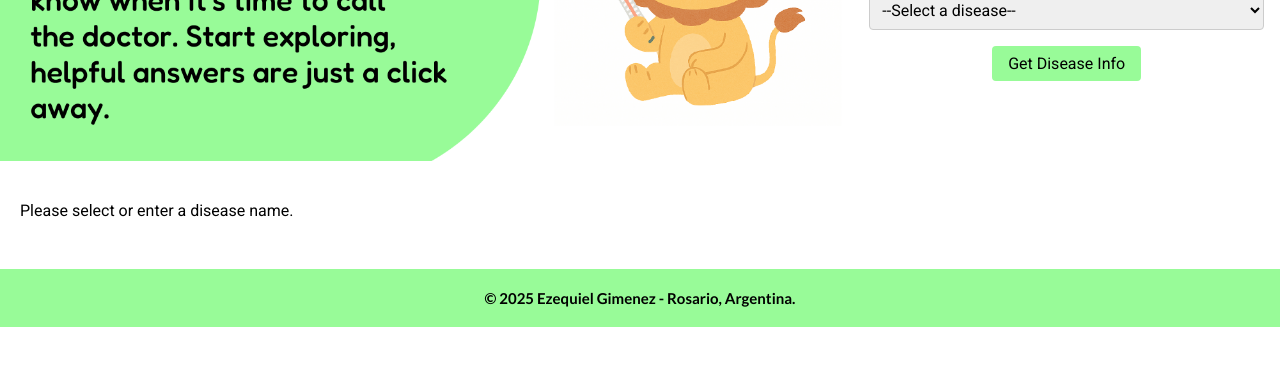
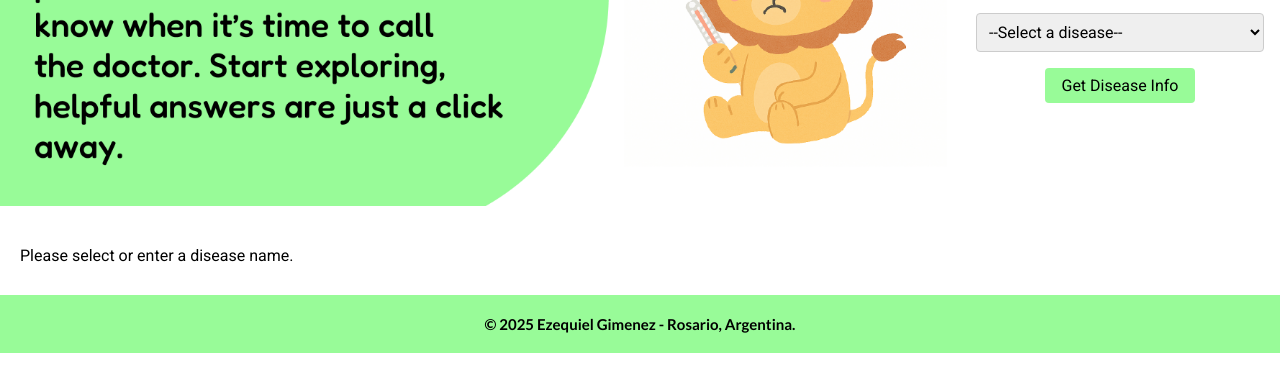
Before and after one commit to ezgdev/pediatric-journal, a website built with Vite: page src/diseases.html in a window 1280 px wide. Both pictures are taken after a click on the button "Get Disease Info". Shown: the part 410-800 px from the top of the page. Built offline with nearby package versions, Linux system fonts and the light colour scheme; files whose address does not match are found by name.

Commit message:
diseases style

```diff
--- a/src/css/diseases.css
+++ b/src/css/diseases.css
@@ -128,7 +128,7 @@
     main {
         display: grid;
         row-gap: 1rem;
-        grid-template-columns: 2fr 1fr;
+        grid-template-columns: 3fr 1fr;
     }
 
     .navigation {
@@ -148,7 +148,6 @@
     #result {
         grid-column: 1/3;
         grid-row: 2/3;
-        display: grid;
         grid-template-columns: 1fr 1fr;
         row-gap: 1rem;
         column-gap: 1rem;
@@ -156,6 +155,6 @@
     }
 
     #main-footer {
-        margin-top: 29px;
+        margin-top: 10px;
     }
 }
--- a/src/js/diseasesApi.js
+++ b/src/js/diseasesApi.js
@@ -19,13 +19,20 @@ select.addEventListener('change', () => {
     }
 });
 
+// Hide the result container initially
+resultContainer.style.display = 'none';
+
+// Modify the click event listener to show the result container only when needed
 getInfoBtn.addEventListener('click', () => {
     const query = select.value === 'other' ? customInput.value.trim() : select.value;
 
     if (!query) {
+        resultContainer.style.display = 'block';
         resultContainer.innerHTML = '<p class="errorInfo">Please select or enter a disease name.</p>';
         return;
     }
+
+    resultContainer.style.display = 'grid'; // Show the result container when fetching data
 
     fetch(`https://www.googleapis.com/customsearch/v1?q=${query}&cx=${CX}&key=${API_KEY}`)
         .then(res => res.json())
```
